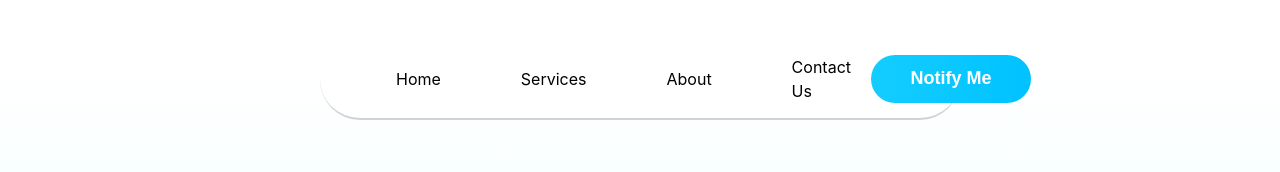
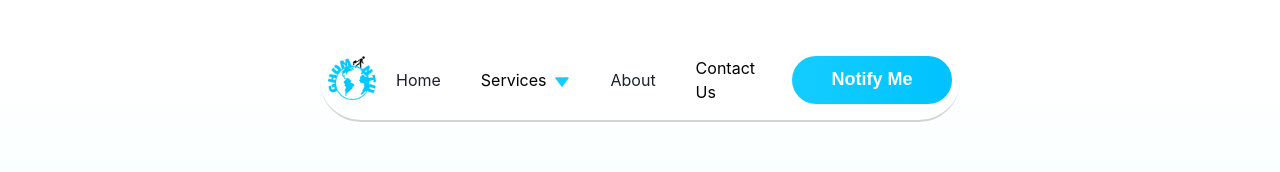
Before and after one commit to Rohan7690/ghumantu-landing, a Next.js app: page / in a window 1280 px wide. Shown: the top 172 px of the page. Built offline with nearby package versions, Linux system fonts and the light colour scheme.

Commit message:
fixed navbar

```diff
--- a/src/components/pages/landing/Navbar.js
+++ b/src/components/pages/landing/Navbar.js
@@ -1,12 +1,15 @@
-import { Menu, MenuButton, MenuList, MenuItem, Box, Flex, Link, Text, UnorderedList, ListItem, Image, Button, IconButton, useDisclosure, Stack } from "@chakra-ui/react";
+import {
+    Menu, MenuButton, MenuList, MenuItem, Box, Flex, Link, Text,
+    Image, Button,
+    useDisclosure, Stack, StatDownArrow
+} from "@chakra-ui/react";
 import React, { useState, useEffect, useRef } from 'react';
-import { AiOutlineDown, AiFillCloseCircle, AiOutlineUp } from "react-icons/ai";
+import { AiOutlineDown, AiOutlineUp } from "react-icons/ai";
 import {
     Drawer,
     DrawerOverlay,
     DrawerContent,
     DrawerCloseButton,
-    DrawerHeader,
     DrawerBody,
 } from '@chakra-ui/react';
 import { BsBellFill } from "react-icons/bs";
@@ -16,152 +19,49 @@ import { HamburgerIcon } from '@chakra-ui/icons'
 const Navbar = () => {
     const btnRef = useRef()
     const [hamServiceToggle, setHamServiceToggle] = useState(false)
-
-
     const { isOpen, onOpen, onClose } = useDisclosure();
-    const [isMobile, setIsMobile] = useState(false);
-
-    const handleResize = () => {
-        if (window.innerWidth <= 1008) {
-            setIsMobile(true);
-        } else {
-            setIsMobile(false);
-        }
-    };
-
-    useEffect(() => {
-        window.addEventListener('resize', handleResize);
-        handleResize();
-        return () => window.removeEventListener('resize', handleResize);
-    }, []);
 
     return (
-        // <Box as="nav" color="white" borderRadius={"20%"} position={"sticky"} top={['0', '0', '10']} zIndex={"10"} >
-        //     <Flex alignItems="center" px={{ sm: '20px' }} justifyContent={['space-between']} backdropFilter={"blur(20px)"} backgroundColor={"hsla(0,0%,100%,.5)"} margin={"0 auto"} h={"80px"} gap={"60px"} width={{ base: "100%", md: '100%', lg: '80%', xl: '55%' }} borderRadius={{ sm: "0px", md: "0px", lg: "100px", xl: '100px' }} borderBottom={"2px solid hsla(0,0%,79%,.8)"}>
-        //         <Box>
-        //             <Text fontSize="xl" fontWeight="bold">
-        //                 <Image src="landing-page/logoNav.png" w={"4rem"} h={"3.5rem"} />
-        //             </Text>
-        //         </Box>
-        //         <Box>
-        //             {isMobile ? (
-
-        //                 <IconButton
-        //                     icon={<HamburgerIcon />}
-        //                     size="md"
-        //                     aria-label="Open menu"
-        //                     onClick={onOpen}
-        //                     variant="ghost"
-        //                     color={'black'}
-
-        //                 />
-        //             ) : (
-        //                 <UnorderedList display={"flex"} alignItems={'center'} gap={"60px"} listStyleType={"none"} >
-        //                     <ListItem >
-        //                         <Link href="/" style={{ textDecoration: "none" }} color={"black"}>
-        //                             Home
-        //                         </Link>
-        //                     </ListItem>
-
-        //                     <ListItem >
-        //                         <Menu>
-        //                             <MenuButton mr={"10px"} color={"black"}>
-        //                                 Services
-        //                             </MenuButton>
-        //                             <MenuList mt={'20px'} backgroundColor={"#fff"} dropShadow={"0 8px 16px 0 rgba(0,0,0,.2)"}>
-        //                                 <MenuItem background={"white"} border={'none'}>
-        //                                     <Link fontSize={"1rem"} color={"#666"} style={{ textDecoration: "none" }} href="/">Budget Planner</Link>
-        //                                 </MenuItem>
-        //                                 <MenuItem background={"white"} border={'none'}>
-        //                                     <Link fontSize={"1rem"} color={"#666"} style={{ textDecoration: "none" }} href="/">Route Mapping</Link>
-        //                                 </MenuItem>
-        //                                 <MenuItem background={"white"} border={'none'} >
-        //                                     <Link fontSize={"1rem"} color={"#666"} style={{ textDecoration: "none" }} href="/">Local Search Engine</Link>
-        //                                 </MenuItem>
-        //                             </MenuList>
-        //                         </Menu>
-
-        //                     </ListItem>
-
-        //                     <ListItem>
-        //                         <Link style={{ textDecoration: "none" }} href="#" color={"black"}>
-        //                             About
-        //                         </Link>
-        //                     </ListItem>
-
-        //                     <ListItem>
-        //                         <Link href="#" style={{ textDecoration: "none" }} color={"black"} >
-        //                             Contact Us
-        //                         </Link>
-        //                     </ListItem>
-        //                     <ListItem>
-        //                         <Button border={"none"} fontSize={"18px"} fontWeight={"bold"} fontFamily={"sans-serif"} width={"10rem"} h={"3rem"} color={"white"} borderRadius={"100px"} background={"linear-gradient(93.01deg,#14cdff .65%,#00c2ff)"}>
-        //                             Notify Me
-        //                         </Button>
-        //                     </ListItem>
-        //                 </UnorderedList>
-        //             )}
-        //             <Drawer placement="right" onClose={onClose} isOpen={isOpen}>
-        //                 <DrawerOverlay>
-        //                     <DrawerContent>
-        //                         <DrawerCloseButton />
-        //                         <DrawerHeader>Menu</DrawerHeader>
-        //                         <DrawerBody>
-        //                             <Box as="span" display="block" marginBottom={4}>
-        //                                 Home
-        //                             </Box>
-        //                             <Box as="span" display="block" marginBottom={4}>
-        //                                 About
-        //                             </Box>
-        //                             <Menu>
-        //                                 <MenuButton mr={"10px"} color={"black"}>
-        //                                     Services
-        //                                 </MenuButton>
-        //                                 <MenuList backgroundColor={"#fff"} dropShadow={"0 8px 16px 0 rgba(0,0,0,.2)"}>
-        //                                     <MenuItem background={"white"} border={'none'}>
-        //                                         <Link fontSize={"1rem"} color={"#666"} style={{ textDecoration: "none" }} href="/">Budget Planner</Link>
-        //                                     </MenuItem>
-        //                                     <MenuItem background={"white"} border={'none'}>
-        //                                         <Link fontSize={"1rem"} color={"#666"} style={{ textDecoration: "none" }} href="/">Route Mapping</Link>
-        //                                     </MenuItem>
-        //                                     <MenuItem background={"white"} border={'none'} >
-        //                                         <Link fontSize={"1rem"} color={"#666"} style={{ textDecoration: "none" }} href="/">Local Search Engine</Link>
-        //                                     </MenuItem>
-        //                                 </MenuList>
-        //                             </Menu>
-        //                             <Box as="span" display="block" marginBottom={4}>
-        //                                 Contact
-        //                             </Box>
-        //                         </DrawerBody>
-        //                     </DrawerContent>
-        //                 </DrawerOverlay>
-        //             </Drawer>
-        //         </Box>
-        //     </Flex>
-        // </Box>
         <>
-            <Flex w={['100%', '100%', '50%']} backdropFilter={"blur(20px)"} p={'1rem'} backgroundColor={"hsla(0,0%,100%,.5)"} margin={"0 auto"} h={"80px"} gap={"60px"}  borderRadius={{ sm: "0px", md: "0px", lg: "100px"}} borderBottom={"2px solid hsla(0,0%,79%,.8)"} mx='auto' justifyContent='space-between' color="white"  position={"sticky"} top={['0', '0', '10']} zIndex={"10"}>
+            <Flex w={['100%', '100%', '50%']} backdropFilter={"blur(20px)"}
+                px={'2'} py={'4'}
+                backgroundColor={"hsla(0,0%,100%,.5)"}
+                h={"100%"}
+                gap={"5"}
+                borderRadius={['none', 'none', 'full']}
+                borderBottom={"2px solid hsla(0,0%,79%,.8)"}
+                mx='auto'
+                justifyContent='space-between'
+                position={"sticky"} top={['0', '0', '10']}
+                zIndex={"10"}>
                 {/* Logo (Left Section) */}
-                <Box >
-                    <Image src="landing-page/logoNav.png" w={"4.2rem"} h={"3.3rem"} />
-                </Box>
-                {/* Links (Right Section) */}
+                <Flex justifyContent='center' alignItems='center'>
+                    <Box w='3rem' h='3rem'>
+                        <Image objectFit='contain' src="landing-page/logoNav.png" />
+                    </Box>
+                </Flex>
                 <Flex w='100%' alignItems='center' justifyContent='flex-end' >
-                    {/* Other Desktop options */}
-                    {/* Hamburger */}
-                    <Box display={['block', 'block', 'none']}>
+                    <Box display={['block', 'block', 'none']} mx={5}>
                         <HamburgerIcon
+                            color={"#14cdff"}
                             onClick={onOpen}
                         />
                     </Box>
-                    <Flex  w='100%' display={['none', 'none', 'flex']} gap={5}>
-                        <Flex alignItems='center' w='100%' justifyContent='center' gap={'20'}>
-                            <Link href="/" style={{ textDecoration: "none" }} color={"black"}>
+                    <Flex w='100%' display={['none', 'none', 'flex']} gap={5}>
+                        <Flex alignItems='center' w='100%' justifyContent='center' gap={'10'}>
+                            <Text>
                                 Home
-                            </Link>
+                            </Text>
                             <Menu>
                                 <MenuButton color={"black"}>
-                                    Services
+                                    <Flex alignItems='center' gap={2}>
+                                        <Text>
+                                            Services
+                                        </Text>
+                                        <Box mt={0}>
+                                            <StatDownArrow color="#14cdff" />
+                                        </Box>
+                                    </Flex>
                                 </MenuButton>
                                 <MenuList backgroundColor={"#fff"} dropShadow={"0 8px 16px 0 rgba(0,0,0,.2)"}>
                                     <MenuItem background={"white"} border={'none'}>
@@ -175,15 +75,26 @@ const Navbar = () => {
                                     </MenuItem>
                                 </MenuList>
                             </Menu>
-                            <Link style={{ textDecoration: "none" }} href="#" color={"black"}>
+                            <Text>
                                 About
-                            </Link>
-                            <Link href="#" style={{ textDecoration: "none" }} color={"black"} >
+                            </Text>
+                            <Text color={"black"} >
                                 Contact Us
-                            </Link>
+                            </Text>
                         </Flex>
                         <Box>
-                            <Button border={"none"} fontSize={"18px"} fontWeight={"bold"} fontFamily={"sans-serif"} width={"10rem"} h={"3rem"} color={"white"} borderRadius={"100px"} background={"linear-gradient(93.01deg,#14cdff .65%,#00c2ff)"}>
+                            <Button
+                                _hover={{
+                                    background: "linear-gradient(93.01deg,#00c2ff .65%,#14cdff)",
+                                }}
+                                border={"none"}
+                                fontSize={"18px"}
+                                fontWeight={"bold"}
+                                fontFamily={"sans-serif"}
+                                width={"10rem"} h={"3rem"}
+                                color={"white"}
+                                borderRadius={"100px"}
+                                background={"linear-gradient(93.01deg,#14cdff .65%,#00c2ff)"}>
                                 Notify Me
                             </Button>
                         </Box>
```
